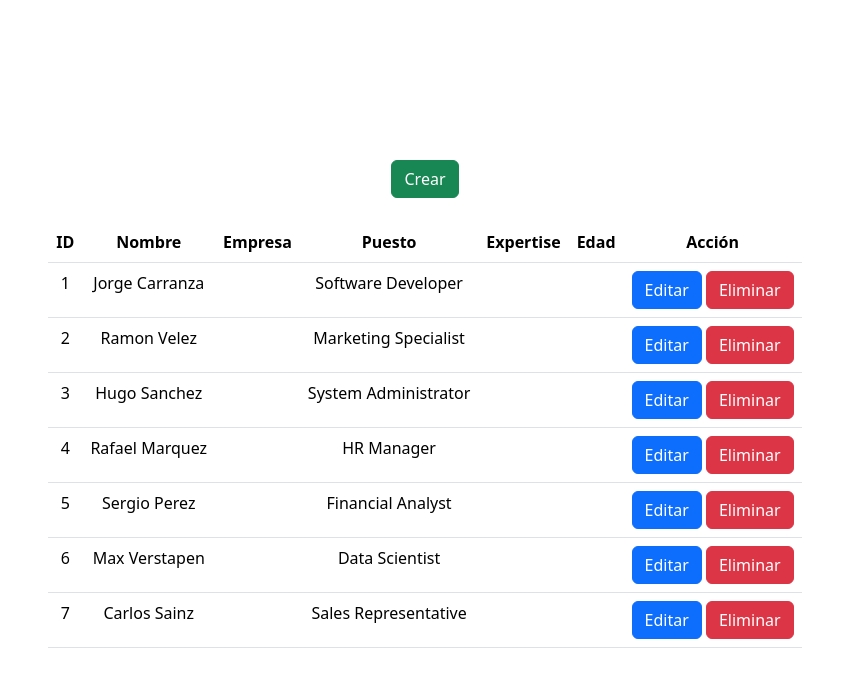
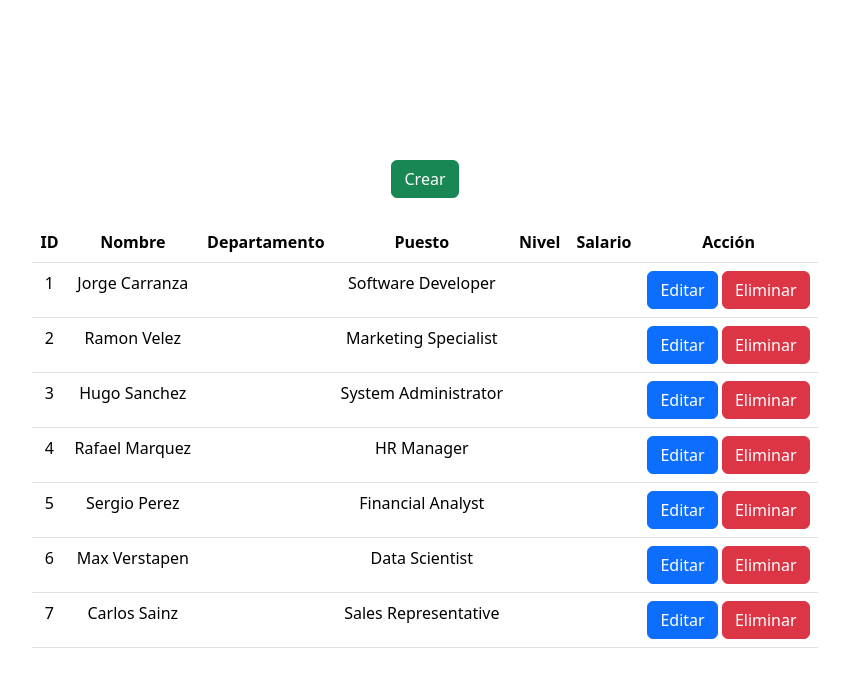
Before and after one commit to LeoPeque/TC3004B-Labs_ALL, a React (Vite) app in the folder Lab6/: page / in a window 1280 px wide. Shown: the top 678 px of the page, without its empty margins (215-1064 px from the left). Built offline with nearby package versions, Linux system fonts and the light colour scheme.

Commit message:
Update table headers for employee data

```diff
--- a/Lab6/src/Manager.jsx
+++ b/Lab6/src/Manager.jsx
@@ -98,10 +98,10 @@ const Manager = () => {
             <tr>
               <th>ID</th>
               <th>Nombre</th>
-              <th>Empresa</th>
+              <th>Departamento</th>
               <th>Puesto</th>
-              <th>Expertise</th>
-              <th>Edad</th>
+              <th>Nivel</th>
+              <th>Salario</th>
               <th>Acción</th>
             </tr>
           </thead>
```
